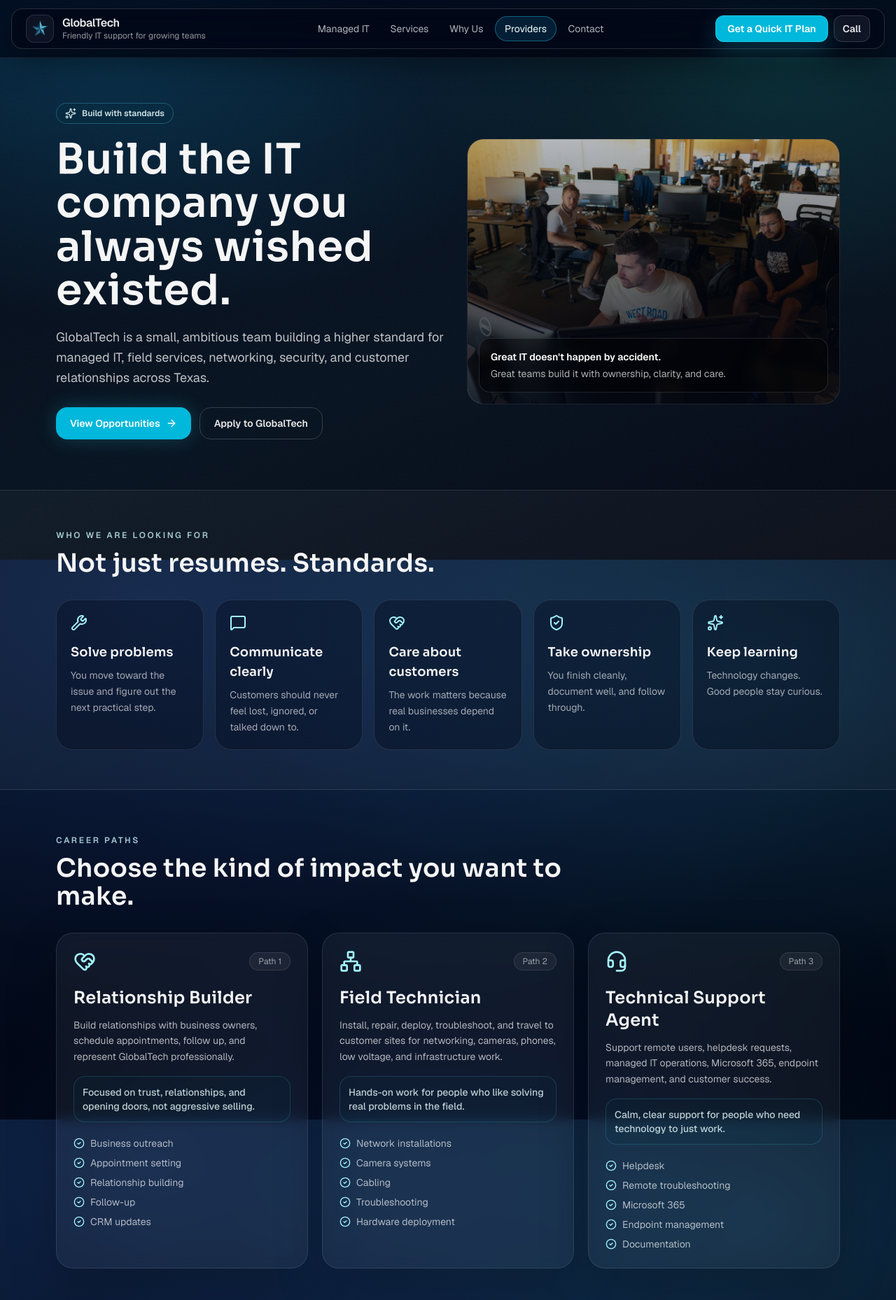
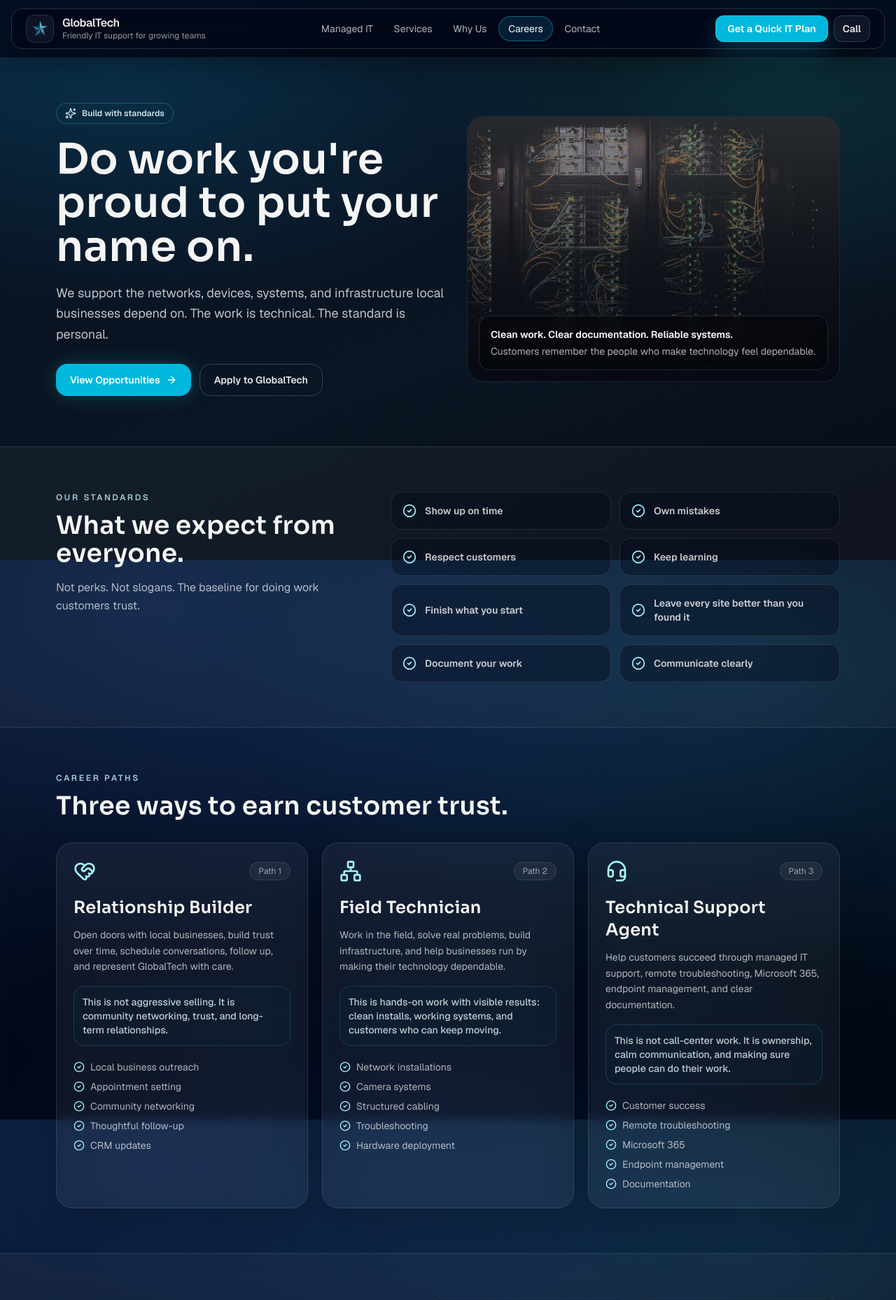
Before and after one commit to hport19/lsgt-site, a Next.js app: page /careers in a window 1280 px wide. Shown: the top 1858 px of the page at 70% size. Built offline with nearby package versions, Linux system fonts and the light colour scheme.

Commit message:
Refine Careers page employer brand and navigation

```diff
--- a/src/app/careers/page.tsx
+++ b/src/app/careers/page.tsx
@@ -6,11 +6,9 @@ import {
   CheckCircle2,
   Headset,
   HeartHandshake,
-  MessageSquare,
   Network,
   ShieldCheck,
   Sparkles,
-  Wrench,
 } from "lucide-react";
 import { PageBackdrop, SiteFooter, SiteHeader } from "@/src/components/site/conversion-shell";
 import ProviderApplicationForm from "./provider-application-form";
@@ -24,12 +22,15 @@ export const metadata: Metadata = {
   },
 };
 
-const traits = [
-  { icon: Wrench, title: "Solve problems", text: "You move toward the issue and figure out the next practical step." },
-  { icon: MessageSquare, title: "Communicate clearly", text: "Customers should never feel lost, ignored, or talked down to." },
-  { icon: HeartHandshake, title: "Care about customers", text: "The work matters because real businesses depend on it." },
-  { icon: ShieldCheck, title: "Take ownership", text: "You finish cleanly, document well, and follow through." },
-  { icon: Sparkles, title: "Keep learning", text: "Technology changes. Good people stay curious." },
+const standards = [
+  "Show up on time",
+  "Own mistakes",
+  "Respect customers",
+  "Keep learning",
+  "Finish what you start",
+  "Leave every site better than you found it",
+  "Document your work",
+  "Communicate clearly",
 ] as const;
 
 const paths = [
@@ -37,30 +38,30 @@ const paths = [
     icon: HeartHandshake,
     title: "Relationship Builder",
     description:
-      "Build relationships with business owners, schedule appointments, follow up, and represent GlobalTech professionally.",
-    note: "Focused on trust, relationships, and opening doors, not aggressive selling.",
-    responsibilities: ["Business outreach", "Appointment setting", "Relationship building", "Follow-up", "CRM updates"],
+      "Open doors with local businesses, build trust over time, schedule conversations, follow up, and represent GlobalTech with care.",
+    note: "This is not aggressive selling. It is community networking, trust, and long-term relationships.",
+    responsibilities: ["Local business outreach", "Appointment setting", "Community networking", "Thoughtful follow-up", "CRM updates"],
   },
   {
     icon: Network,
     title: "Field Technician",
     description:
-      "Install, repair, deploy, troubleshoot, and travel to customer sites for networking, cameras, phones, low voltage, and infrastructure work.",
-    note: "Hands-on work for people who like solving real problems in the field.",
-    responsibilities: ["Network installations", "Camera systems", "Cabling", "Troubleshooting", "Hardware deployment"],
+      "Work in the field, solve real problems, build infrastructure, and help businesses run by making their technology dependable.",
+    note: "This is hands-on work with visible results: clean installs, working systems, and customers who can keep moving.",
+    responsibilities: ["Network installations", "Camera systems", "Structured cabling", "Troubleshooting", "Hardware deployment"],
   },
   {
     icon: Headset,
     title: "Technical Support Agent",
     description:
-      "Support remote users, helpdesk requests, managed IT operations, Microsoft 365, endpoint management, and customer success.",
-    note: "Calm, clear support for people who need technology to just work.",
-    responsibilities: ["Helpdesk", "Remote troubleshooting", "Microsoft 365", "Endpoint management", "Documentation"],
+      "Help customers succeed through managed IT support, remote troubleshooting, Microsoft 365, endpoint management, and clear documentation.",
+    note: "This is not call-center work. It is ownership, calm communication, and making sure people can do their work.",
+    responsibilities: ["Customer success", "Remote troubleshooting", "Microsoft 365", "Endpoint management", "Documentation"],
   },
 ] as const;
 
 const culture = [
-  "You won't disappear into a giant corporation.",
+  "No giant org chart to hide behind.",
   "You'll work directly with experienced technicians.",
   "You'll solve real business problems.",
   "You'll continue learning.",
@@ -83,11 +84,11 @@ export default function CareersPage() {
                 Build with standards
               </div>
               <h1 className="mt-5 max-w-4xl text-4xl font-semibold leading-[1.04] tracking-[0.01em] md:text-6xl">
-                Build the IT company you always wished existed.
+                Do work you&apos;re proud to put your name on.
               </h1>
               <p className="mt-5 max-w-3xl text-lg leading-relaxed text-white/74">
-                GlobalTech is a small, ambitious team building a higher standard for managed IT, field services,
-                networking, security, and customer relationships across Texas.
+                We support the networks, devices, systems, and infrastructure local businesses depend on.
+                The work is technical. The standard is personal.
               </p>
               <div className="mt-7 flex flex-wrap gap-3">
                 <Link
@@ -110,8 +111,8 @@ export default function CareersPage() {
 
             <div className="relative min-h-[380px] overflow-hidden rounded-3xl border border-white/10 bg-slate-950/45">
               <Image
-                src="/media/external/msp-ops-team.jpg"
-                alt="GlobalTech team working on business technology operations"
+                src="/media/external/network-rack.jpg"
+                alt="Professional network rack and business infrastructure work"
                 fill
                 priority
                 className="object-cover opacity-82"
@@ -119,34 +120,35 @@ export default function CareersPage() {
               />
               <div className="absolute inset-0 bg-[linear-gradient(to_top,rgba(3,7,18,0.84),rgba(3,7,18,0.14))]" />
               <div className="absolute bottom-4 left-4 right-4 rounded-2xl border border-white/12 bg-black/38 p-4 backdrop-blur">
-                <p className="text-sm font-semibold text-white">Great IT doesn&apos;t happen by accident.</p>
-                <p className="mt-1 text-sm text-white/68">Great teams build it with ownership, clarity, and care.</p>
+                <p className="text-sm font-semibold text-white">Clean work. Clear documentation. Reliable systems.</p>
+                <p className="mt-1 text-sm text-white/68">Customers remember the people who make technology feel dependable.</p>
               </div>
             </div>
           </section>
 
           <section data-analytics-section="careers-standards" data-reveal className="border-y border-white/10 bg-white/[0.035]">
-            <div className="mx-auto max-w-6xl px-4 py-14">
-              <div className="max-w-3xl">
-                <p className="text-xs font-semibold uppercase tracking-[0.22em] text-cyan-100/78">Who we are looking for</p>
-                <h2 className="mt-3 text-3xl font-semibold tracking-[0.01em] md:text-4xl">Not just resumes. Standards.</h2>
-              </div>
-              <div className="mt-8 grid gap-4 md:grid-cols-5">
-                {traits.map((trait, index) => {
-                  const Icon = trait.icon;
-                  return (
-                    <article
-                      key={trait.title}
+            <div className="mx-auto max-w-6xl px-4 py-16">
+              <div className="grid gap-8 md:grid-cols-[0.82fr_1.18fr] md:items-start">
+                <div>
+                  <p className="text-xs font-semibold uppercase tracking-[0.22em] text-cyan-100/78">Our Standards</p>
+                  <h2 className="mt-3 text-3xl font-semibold tracking-[0.01em] md:text-4xl">What we expect from everyone.</h2>
+                  <p className="mt-4 max-w-2xl leading-relaxed text-white/68">
+                    Not perks. Not slogans. The baseline for doing work customers trust.
+                  </p>
+                </div>
+                <div className="grid gap-3 sm:grid-cols-2">
+                  {standards.map((standard, index) => (
+                    <div
+                      key={standard}
                       data-reveal
-                      style={{ transitionDelay: `${index * 55}ms` }}
-                      className="rounded-3xl border border-white/10 bg-slate-950/36 p-5 transition duration-300 hover:-translate-y-0.5 hover:border-cyan-300/24 hover:bg-white/[0.055]"
+                      style={{ transitionDelay: `${index * 45}ms` }}
+                      className="flex items-center gap-3 rounded-2xl border border-white/10 bg-slate-950/36 px-4 py-4 text-sm font-semibold text-white/78 transition duration-300 hover:-translate-y-0.5 hover:border-cyan-300/24 hover:bg-white/[0.055]"
                     >
-                      <Icon className="h-6 w-6 text-cyan-200" aria-hidden="true" />
-                      <h3 className="mt-4 text-lg font-semibold">{trait.title}</h3>
-                      <p className="mt-2 text-sm leading-relaxed text-white/62">{trait.text}</p>
-                    </article>
-                  );
-                })}
+                      <CheckCircle2 className="h-5 w-5 shrink-0 text-cyan-200" aria-hidden="true" />
+                      {standard}
+                    </div>
+                  ))}
+                </div>
               </div>
             </div>
           </section>
@@ -154,7 +156,7 @@ export default function CareersPage() {
           <section id="opportunities" data-analytics-section="careers-paths" data-reveal className="mx-auto max-w-6xl scroll-mt-28 px-4 py-16 md:scroll-mt-32">
             <div className="max-w-3xl">
               <p className="text-xs font-semibold uppercase tracking-[0.22em] text-cyan-100/78">Career paths</p>
-              <h2 className="mt-3 text-3xl font-semibold tracking-[0.01em] md:text-4xl">Choose the kind of impact you want to make.</h2>
+              <h2 className="mt-3 text-3xl font-semibold tracking-[0.01em] md:text-4xl">Three ways to earn customer trust.</h2>
             </div>
             <div className="mt-8 grid gap-5 lg:grid-cols-3">
               {paths.map((path, index) => {
@@ -191,10 +193,10 @@ export default function CareersPage() {
             <div className="mx-auto grid max-w-6xl gap-8 px-4 py-16 md:grid-cols-[0.92fr_1.08fr] md:items-center">
               <div>
                 <p className="text-xs font-semibold uppercase tracking-[0.22em] text-cyan-100/78">Why GlobalTech</p>
-                <h2 className="mt-3 text-3xl font-semibold tracking-[0.01em] md:text-4xl">A smaller team. Higher ownership.</h2>
+                <h2 className="mt-3 text-3xl font-semibold tracking-[0.01em] md:text-4xl">A smaller team. No hiding.</h2>
                 <p className="mt-4 leading-relaxed text-white/70">
-                  We are building a company where technical quality and human trust belong together. That takes people
-                  who care about the customer, the details, and the long-term relationship.
+                  The person who takes the job owns the outcome. That means solving the problem, communicating clearly,
+                  and leaving the customer with confidence.
                 </p>
               </div>
               <div className="grid gap-3 sm:grid-cols-2">
@@ -217,14 +219,14 @@ export default function CareersPage() {
               <p className="text-xs font-semibold uppercase tracking-[0.22em] text-cyan-100/78">Apply</p>
               <h2 className="mt-3 text-3xl font-semibold tracking-[0.01em] md:text-4xl">Apply to GlobalTech</h2>
               <p className="mt-4 leading-relaxed text-white/70">
-                Tell us about yourself, choose the path that fits you best, and upload your resume. We review every application personally.
+                Every application is reviewed by a real person. We don&apos;t hire based only on resumes.
+                We hire people we&apos;d trust in front of our customers.
               </p>
-              <div className="mt-6 rounded-3xl border border-emerald-300/20 bg-emerald-950/16 p-5 text-emerald-50/82">
+              <div className="mt-7 rounded-3xl border border-cyan-300/20 bg-cyan-950/16 p-6 text-white shadow-[0_24px_70px_rgba(0,0,0,0.24)]">
                 <ShieldCheck className="h-7 w-7 text-emerald-200" aria-hidden="true" />
-                <p className="mt-4 text-lg font-semibold">We hire for character first.</p>
-                <p className="mt-2 text-sm leading-relaxed text-emerald-50/72">
-                  Skills can be taught. Integrity cannot.
-                </p>
+                <p className="mt-5 text-4xl font-semibold leading-none tracking-[0.01em] md:text-5xl">Character &gt; Experience</p>
+                <p className="mt-5 text-xl font-semibold text-white/88">Skills can be taught.</p>
+                <p className="mt-1 text-xl font-semibold text-cyan-100">Integrity cannot.</p>
               </div>
             </div>
             <ProviderApplicationForm />
--- a/src/app/careers/provider-application-form.tsx
+++ b/src/app/careers/provider-application-form.tsx
@@ -166,7 +166,7 @@ export default function ProviderApplicationForm() {
       <div>
         <h2 className="text-2xl font-semibold tracking-[0.01em]">Apply to GlobalTech</h2>
         <p className="mt-2 text-sm leading-relaxed text-white/68">
-          Tell us about yourself. Upload your resume. We&apos;ll review every application personally.
+          Tell us how you work, what you&apos;ve built, and where you want to grow. A real person will review it.
         </p>
       </div>
 
--- a/src/app/privacy-policy/page.tsx
+++ b/src/app/privacy-policy/page.tsx
@@ -17,7 +17,7 @@ export default function PrivacyPolicyPage() {
             { label: "Services", href: "/#services" },
             { label: "Why Us", href: "/#why-us" },
             { label: "Managed IT", href: "/msp" },
-            { label: "Providers", href: "/careers" },
+            { label: "Careers", href: "/careers" },
             { label: "Privacy", href: "/privacy-policy", active: true },
           ]}
         />
--- a/src/app/terms-and-conditions/page.tsx
+++ b/src/app/terms-and-conditions/page.tsx
@@ -17,7 +17,7 @@ export default function TermsAndConditionsPage() {
             { label: "Services", href: "/#services" },
             { label: "Why Us", href: "/#why-us" },
             { label: "Managed IT", href: "/msp" },
-            { label: "Providers", href: "/careers" },
+            { label: "Careers", href: "/careers" },
             { label: "Terms", href: "/terms-and-conditions", active: true },
           ]}
         />
--- a/src/components/site/brand-shell.tsx
+++ b/src/components/site/brand-shell.tsx
@@ -14,7 +14,7 @@ const DEFAULT_NAV: NavItem[] = [
   { label: "Managed IT", href: "/msp" },
   { label: "Services", href: "/#services" },
   { label: "Why Us", href: "/#why-us" },
-  { label: "Providers", href: "/careers" },
+  { label: "Careers", href: "/careers" },
 ];
 
 export function BrandBackdrop() {
@@ -99,7 +99,7 @@ export function BrandFooter() {
                   Managed IT
                 </Link>
                 <Link href="/careers" className="hover:text-white">
-                  Providers
+                  Careers
                 </Link>
                 <Link href="/privacy-policy" className="hover:text-white">
                   Privacy Policy
--- a/src/components/site/conversion-shell.tsx
+++ b/src/components/site/conversion-shell.tsx
@@ -12,7 +12,7 @@ const navItems: NavItem[] = [
   { label: "Managed IT", href: "/msp" },
   { label: "Services", href: "/#services" },
   { label: "Why Us", href: "/#why-us" },
-  { label: "Providers", href: "/careers" },
+  { label: "Careers", href: "/careers" },
   { label: "Contact", href: "/#contact" },
 ];
 
@@ -114,7 +114,7 @@ export function SiteFooter() {
                 MSP
               </Link>
               <Link href="/careers" className="hover:text-white">
-                Providers
+                Careers
               </Link>
               <Link href="/privacy-policy" className="hover:text-white">
                 Privacy
```
